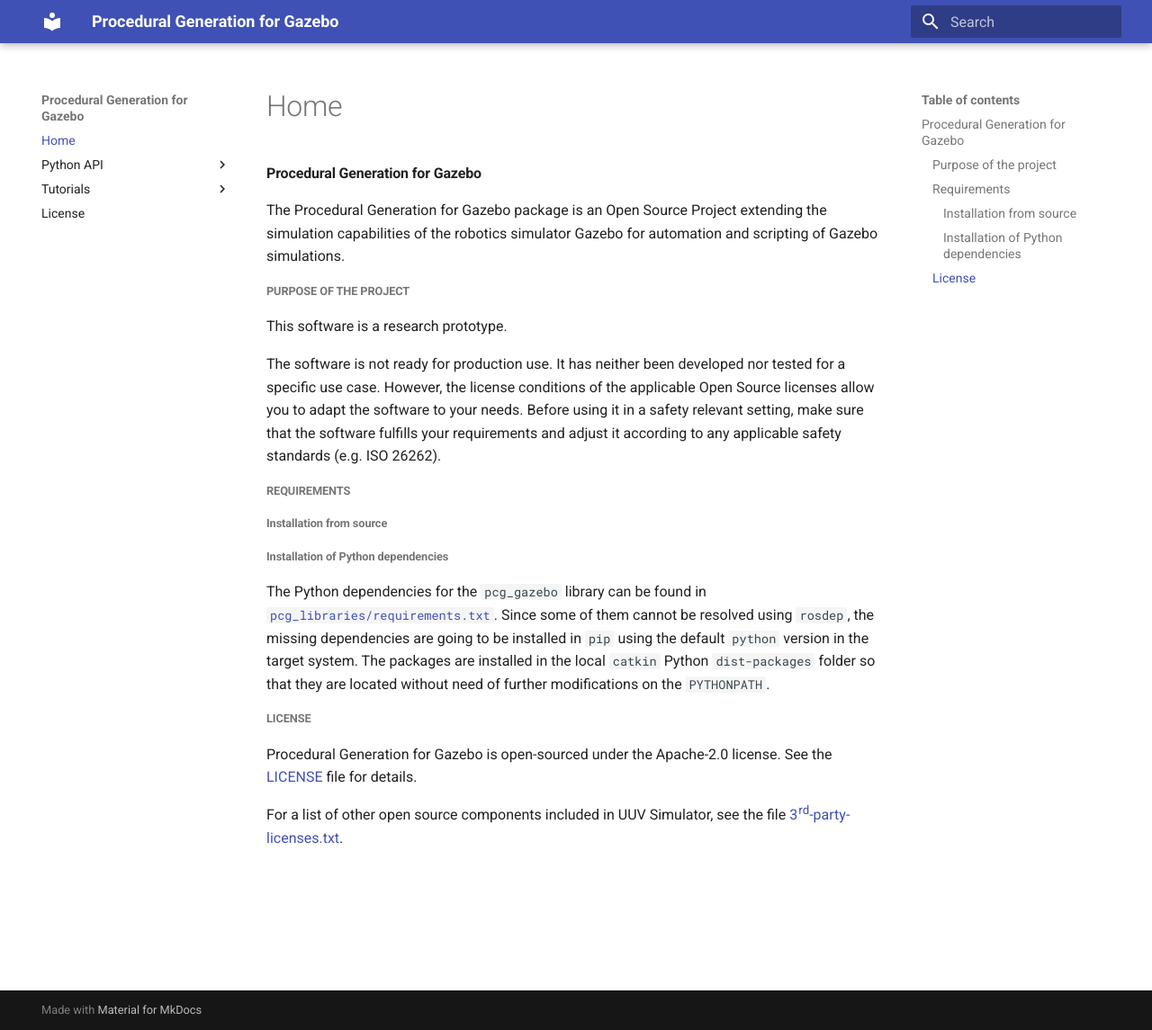
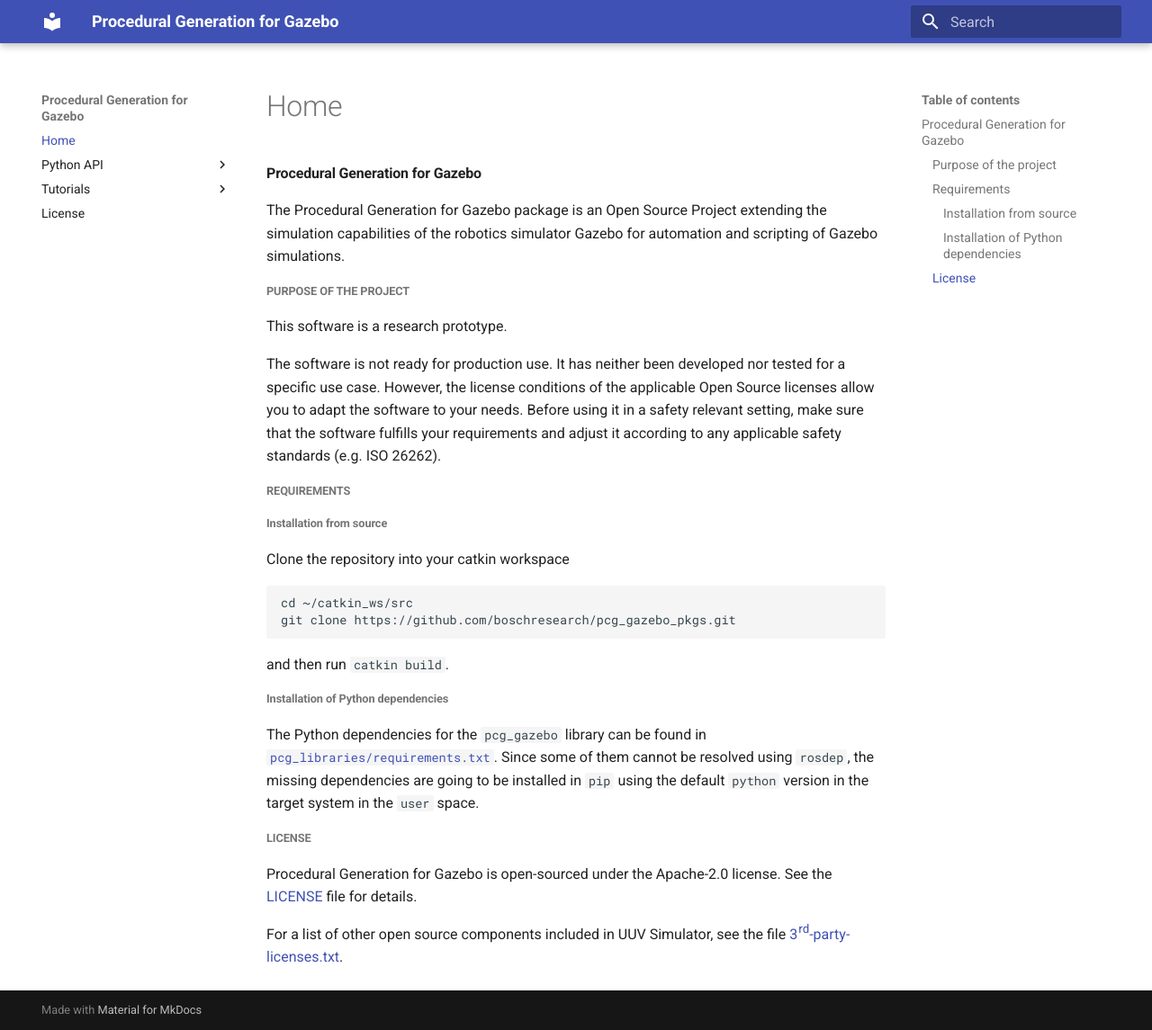
Before and after one commit to boschresearch/pcg_gazebo_pkgs, an MkDocs documentation site: the page built from docs/docs/index.md, in a window 1280 px wide and 1145 px high. Shown: the whole window at 90% size. Built offline with MkDocs 1.6.1 and Material for MkDocs 9.7.7, drawn with Linux system fonts in a browser that asks for light colours.

Commit message:
Update home page for documentation
Signed-off-by: Musa Morena Marcusso Manhaes <Musa.Marcusso@de.bosch.com>

````diff
--- a/docs/docs/index.md
+++ b/docs/docs/index.md
@@ -19,13 +19,21 @@
 
 ### Installation from source
 
+Clone the repository into your catkin workspace
+
+```
+cd ~/catkin_ws/src
+git clone https://github.com/boschresearch/pcg_gazebo_pkgs.git
+```
+
+and then run `catkin build`.
+
 #### Installation of Python dependencies
 
 The Python dependencies for the `pcg_gazebo` library can be found in [`pcg_libraries/requirements.txt`](https://github.com/boschresearch/pcg_gazebo_pkgs/blob/master/pcg_libraries/requirements.txt).
 Since some of them cannot be resolved using `rosdep`, the missing dependencies are going
-to be installed in `pip` using the default `python` version in the target system.
-The packages are installed in the local `catkin` Python `dist-packages` folder so that
-they are located without need of further modifications on the `PYTHONPATH`.
+to be installed in `pip` using the default `python` version in the target system in the `user`
+space.
 
 ## License
 
````
